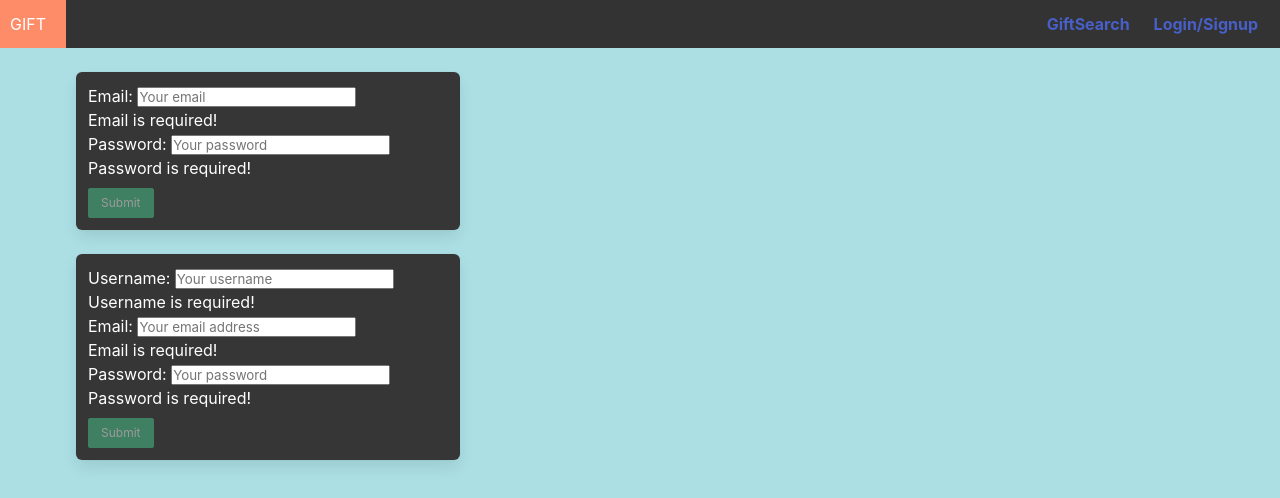
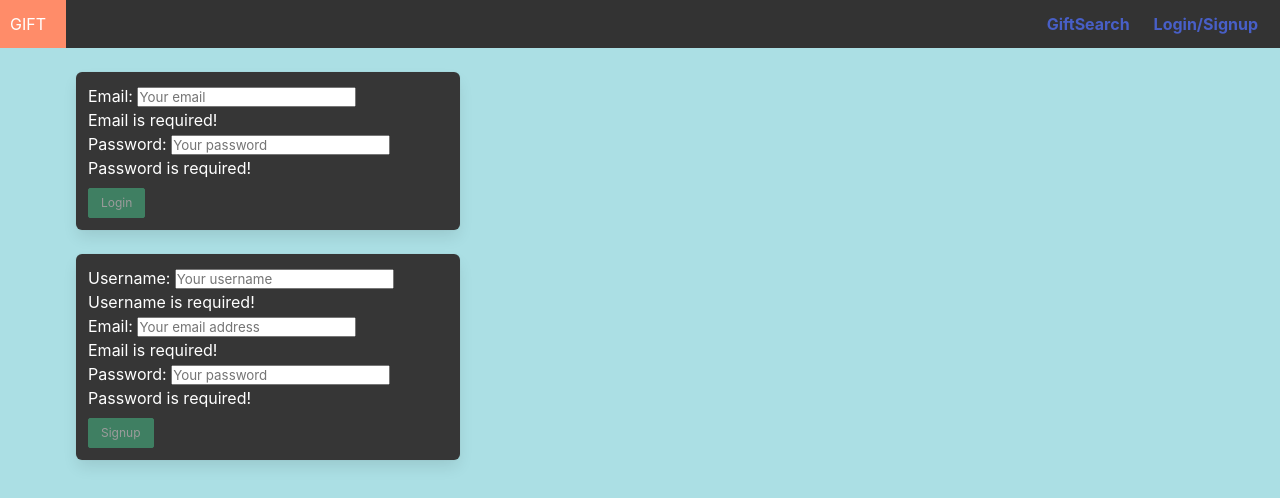
Before and after one commit to jrera1796/GIFT, a React (Create React App) app in the folder client/: page /login in a window 1280 px wide. Shown: the top 498 px of the page. Built offline with nearby package versions, Linux system fonts and the light colour scheme.

Commit message:
fixed background cut off

```diff
--- a/client/src/components/LoginForm/index.js
+++ b/client/src/components/LoginForm/index.js
@@ -74,7 +74,7 @@ const LoginForm = () => {
           disabled={!(userFormData.email && userFormData.password)}
           type='submit'
           variant='success'>
-          Submit
+          Login
         </Button>
       </Form>
      </div>
--- a/client/src/components/SignupForm/index.js
+++ b/client/src/components/SignupForm/index.js
@@ -112,7 +112,7 @@ const SignupForm = () => {
           disabled={!(userFormData.username && userFormData.email && userFormData.password)}
           type='submit'
           variant='success'>
-          Submit
+          Signup
         </Button>
       </Form>
       </div>
--- a/client/src/index.css
+++ b/client/src/index.css
@@ -37,9 +37,17 @@ body {
   padding-right: 10px;
 
 }
-html, body, #app, #app>div {
-  height: 100%
+
+body, #app, #app>div {
+  height: 100%;
+  max-height: 100% !important;
+  padding-bottom: 10% !important;
 }
+
+html{
+  background-color: inherit !important;
+}
+
 .topnav li {
   float: left;
   color: #f2f2f2;
```
